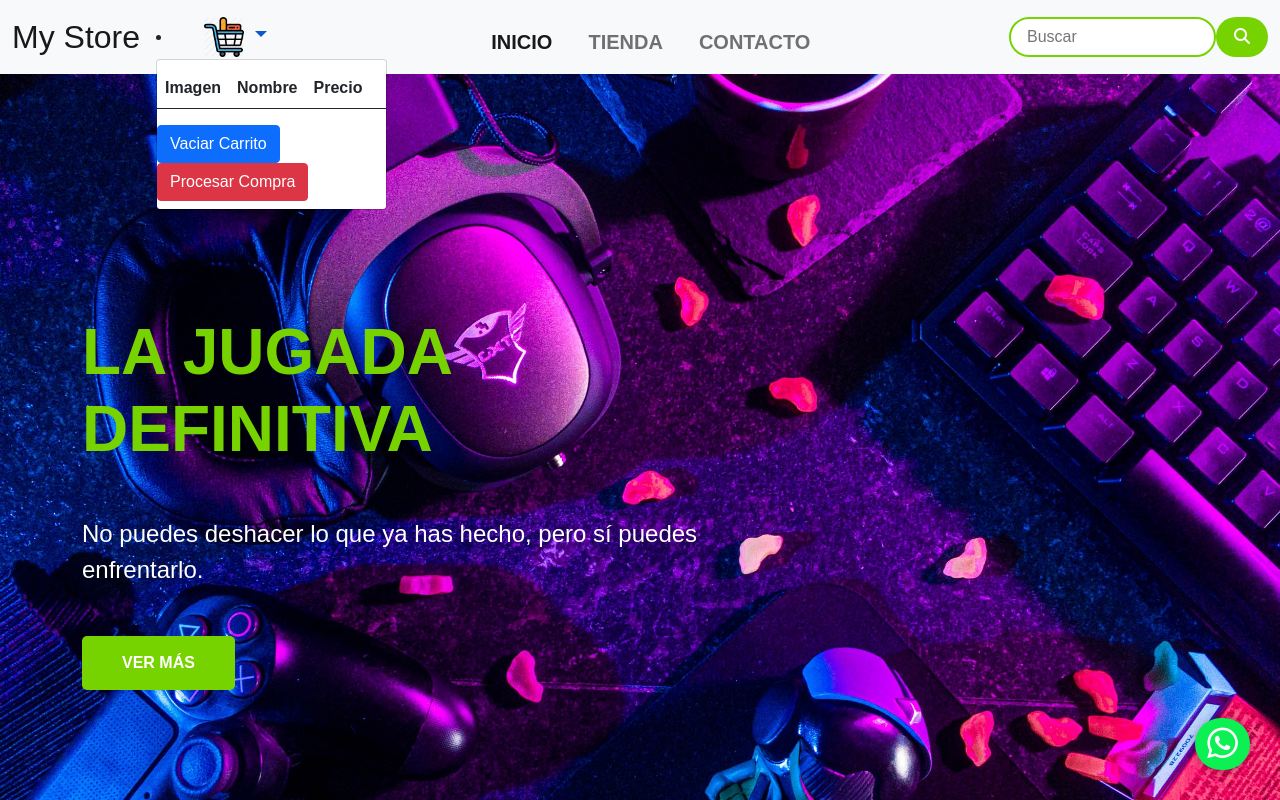
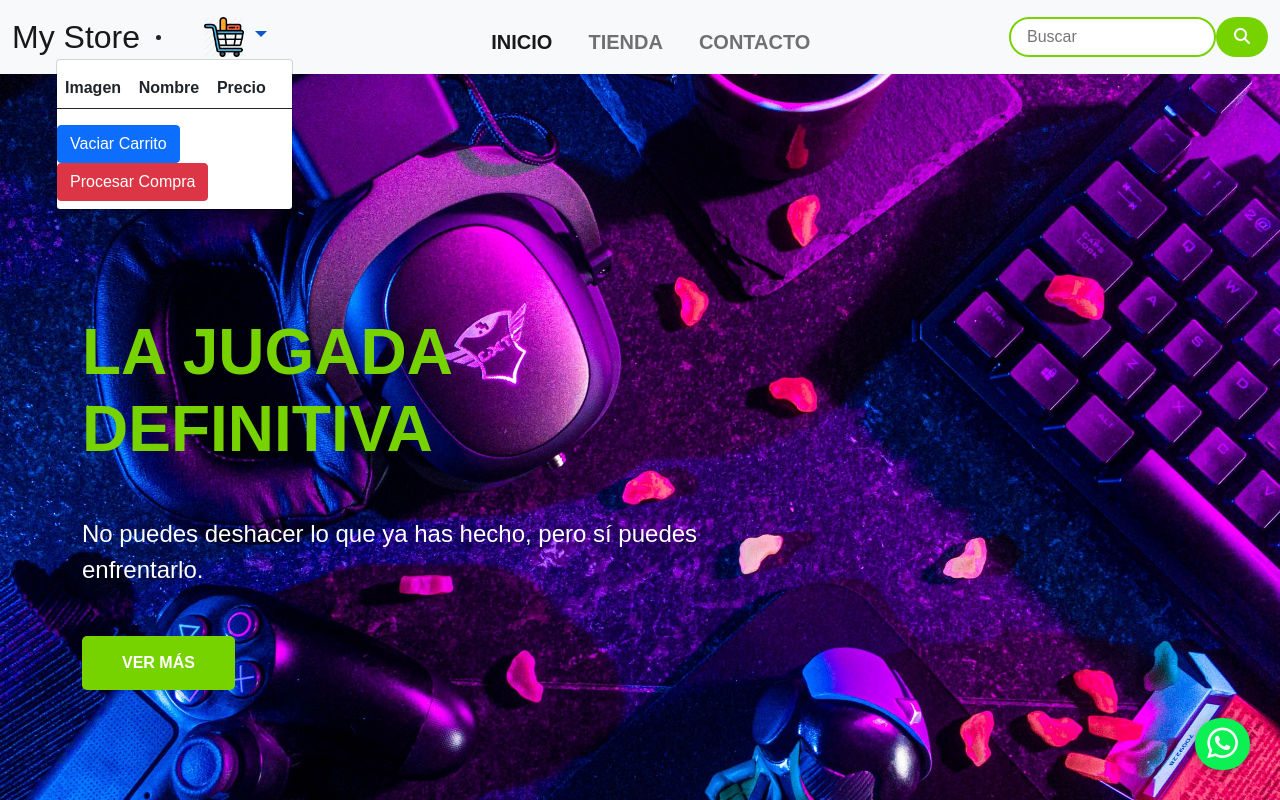
Before and after one commit to AdrianHernandezll/E-Commer-Online-Store, a plain HTML site: page index.html in a window 1280 px wide. Both pictures are taken after a click on the button 235 px from the left and 35 px from the top of the page. Shown: the top 800 px of the page. Drawn offline with nearby package versions, Linux system fonts and the light colour scheme; no server answers.

Commit message:
fix reponsive menu

```diff
--- a/src/js/carrito.js
+++ b/src/js/carrito.js
@@ -57,6 +57,7 @@ class Carrito {
             </td>
         `;
         listaProductos.appendChild(row);
+        row.classList.add("w-auto");
         this.guardarProductosLocalStorage(producto);
 
     }
--- a/src/style/style.css
+++ b/src/style/style.css
@@ -30,6 +30,9 @@ body {
   border-radius: 50px;
   outline: none;
   border: 2px solid #76d300;
+}
+.dropdown-menu[data-bs-popper] {
+  left: -100px;
 }
 
 .btn0 {
```
